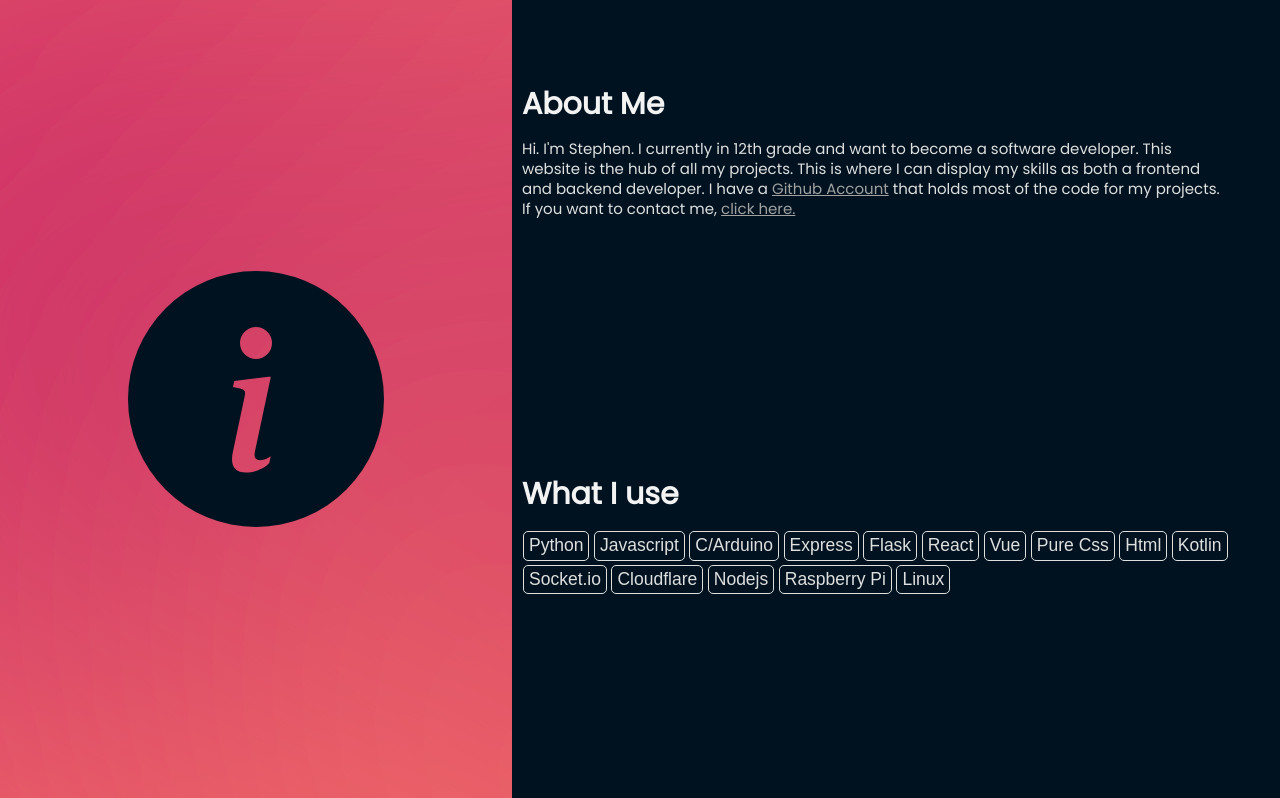
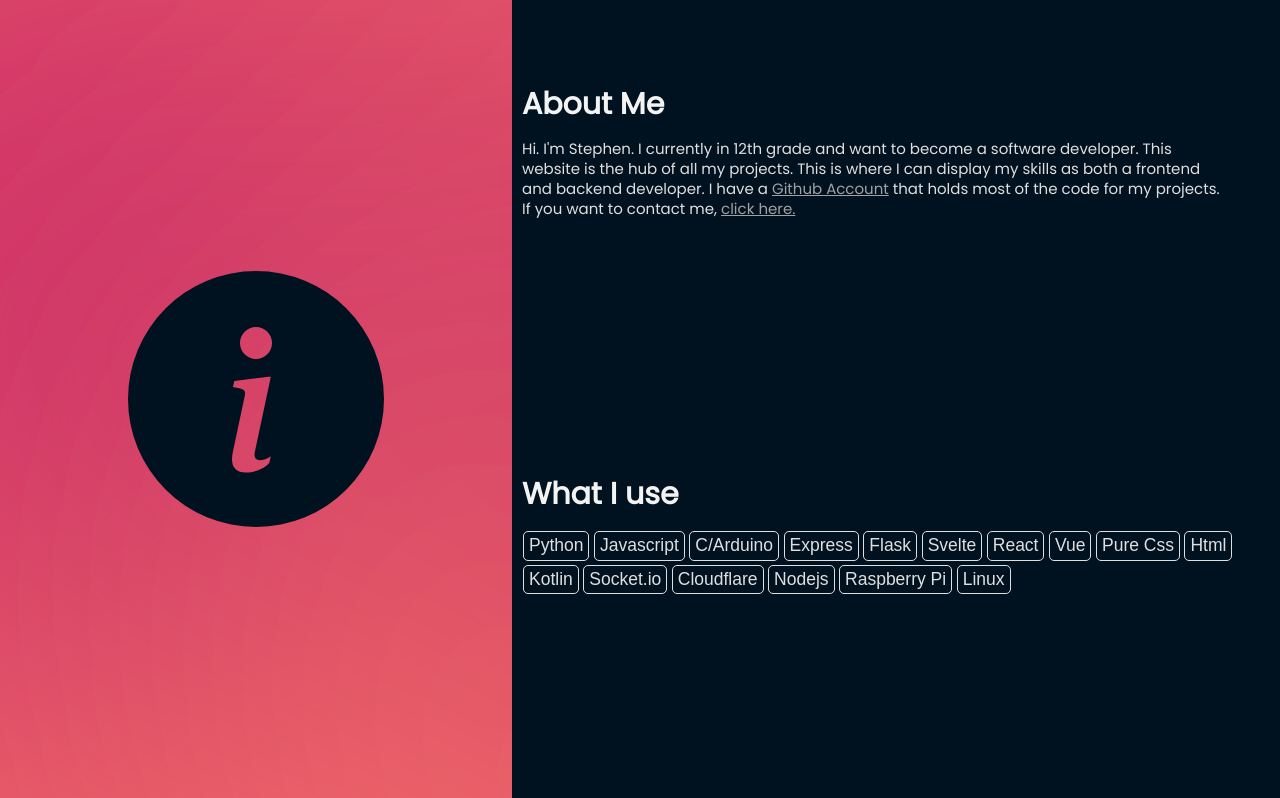
Before and after one commit to Stephen10121/gruzserv-home, a Node server app: page / in a window 1280 px wide. Shown: the part 801-1599 px from the top of the page. Run offline with Node 20, Linux system fonts and the light colour scheme.

Commit message:
Added another skill in the about part.

```diff
--- a/views/index.ejs
+++ b/views/index.ejs
@@ -51,6 +51,7 @@
                         <li>C/Arduino</li>
                         <li>Express</li>
                         <li>Flask</li>
+                        <li>Svelte</li>
                         <li>React</li>
                         <li>Vue</li>
                         <li>Pure Css</li>
```
